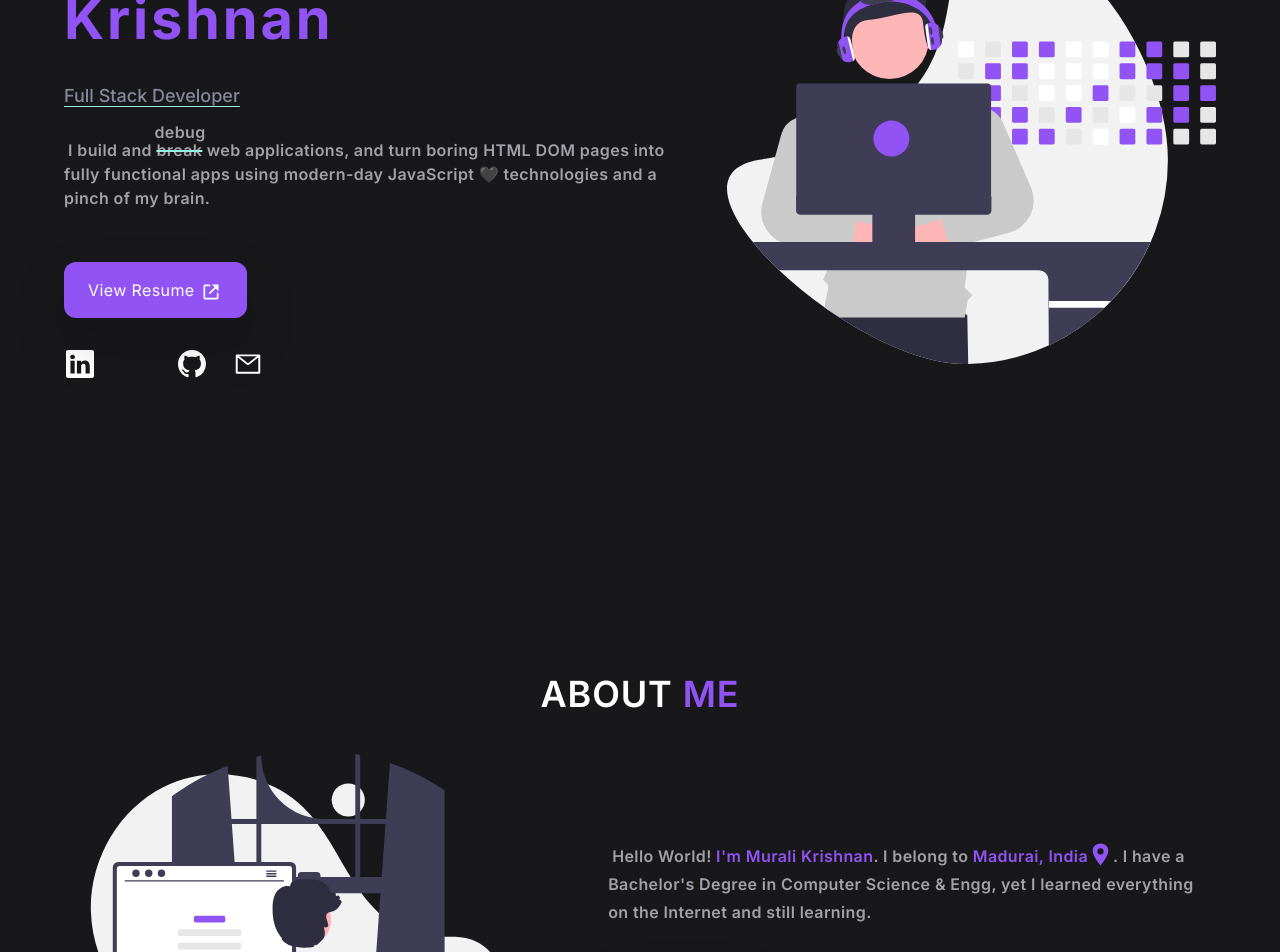
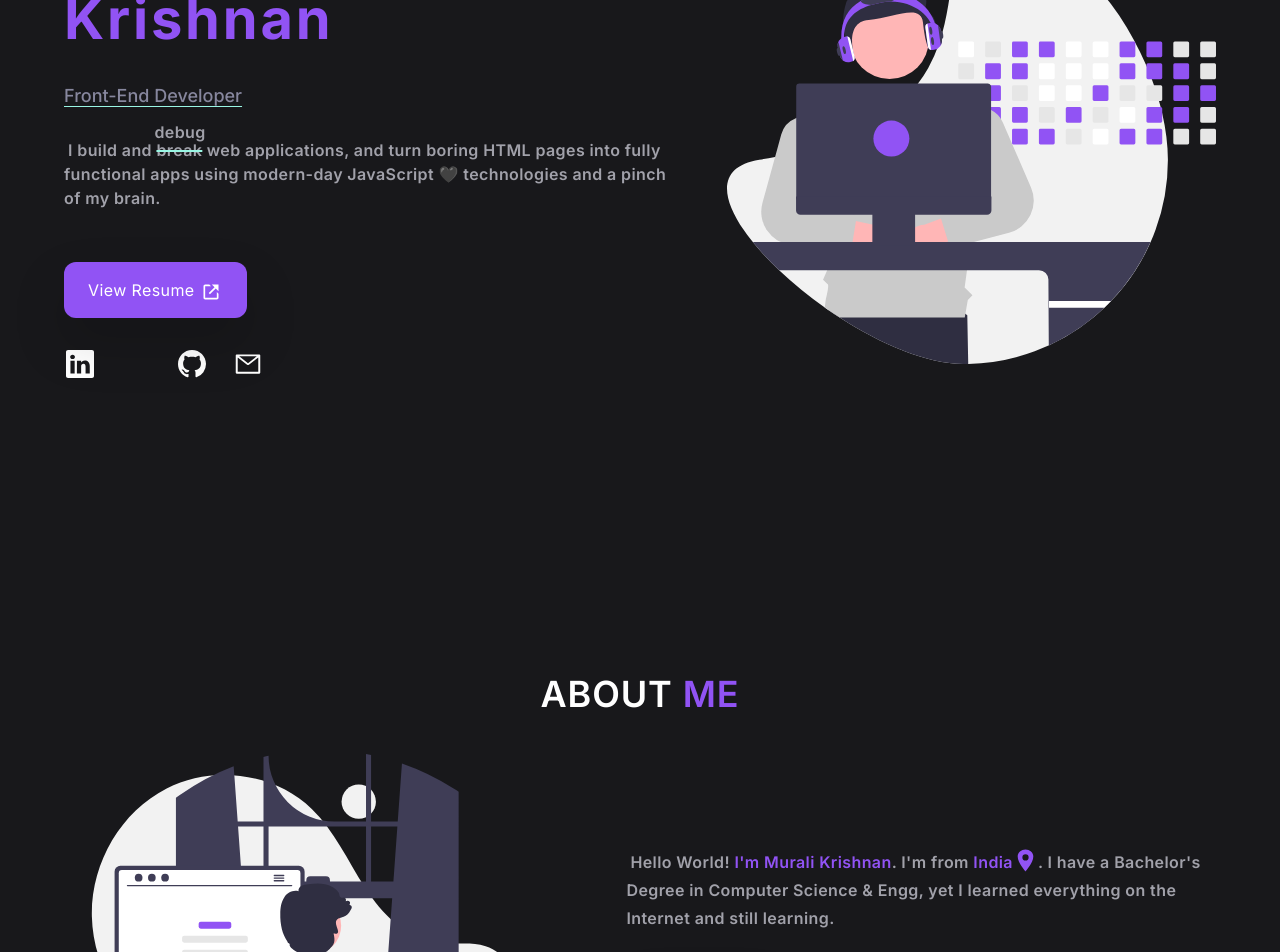
Before and after one commit to krish-98/muralikrishnan-portfolio, a React (Vite) app: page / in a window 1280 px wide. Shown: the part 280-1232 px from the top of the page. Built offline with nearby package versions, Linux system fonts and the light colour scheme; some icons are missing.

Commit message:
updated resume link

```diff
--- a/package.json
+++ b/package.json
@@ -10,7 +10,7 @@
     "preview": "vite preview"
   },
   "dependencies": {
-    "@emailjs/browser": "^3.11.0",
+    "@emailjs/browser": "^4.3.3",
     "formik": "^2.4.5",
     "react": "^18.2.0",
     "react-dom": "^18.2.0",
--- a/src/components/About.jsx
+++ b/src/components/About.jsx
@@ -22,19 +22,19 @@ const About = () => {
           <div className="flex flex-col items-center self-center lg:items-start">
             <p className="text-sm text-center tracking-wide leading-6 font-semibold mb-6 lg:text-base lg:leading-7 lg:text-left lg:indent-1 dark:text-zinc-400">
               Hello World!{' '}
-              <span className="text-primary">I&apos;m Murali Krishnan</span>. I
-              belong to{' '}
+              <span className="text-primary">I&apos;m Murali Krishnan</span>.
+              I&apos;m from{' '}
               <a
-                href="https://goo.gl/maps/yZVDbc6rWJFkypMEA"
+                href="https://maps.app.goo.gl/Q85heuuiHVHv5Rgf9"
                 target="_blank"
                 rel="noreferrer"
-                className="text-primary"
+                className="text-primary hover:underline"
               >
-                Madurai, India
+                India
                 <IoLocationSharp size={25} className="inline align-top" />
               </a>
-              . I have a Bachelor's Degree in Computer Science & Engg, yet I
-              learned everything on the Internet and still learning.
+              . I have a Bachelor&apos;s Degree in Computer Science & Engg, yet
+              I learned everything on the Internet and still learning.
             </p>
 
             <a
--- a/src/components/Contact.jsx
+++ b/src/components/Contact.jsx
@@ -3,28 +3,26 @@ import emailjs from '@emailjs/browser'
 import { RiMailSendLine } from 'react-icons/ri'
 
 const Contact = () => {
-  const [sendMsg, setSendMsg] = useState('')
+  const [sendMsg, setSendMsg] = useState(null)
   const formRef = useRef()
 
-  const handleForm = (e) => {
+  const handleEmail = (e) => {
     e.preventDefault()
 
     emailjs
-      .sendForm(
-        'service_iz1xi0h',
-        'template_fdqjlle',
-        formRef.current,
-        'ePt-fCck01QMroed-'
-      )
+      .sendForm('service_iz1xi0h', 'template_fdqjlle', formRef.current, {
+        publicKey: 'ePt-fCck01QMroed-',
+      })
       .then(
         (result) => {
-          setSendMsg('Message Sent')
+          setSendMsg('Message Sent ✅')
+          formRef.current.reset()
           console.log(result.text)
           setTimeout(() => setSendMsg(''), 3000)
         },
         (error) => {
-          setSendMsg("Message didn't delivery")
-          console.log(error.text)
+          setSendMsg("Message didn't delivery ❌")
+          console.log(error)
           setTimeout(() => setSendMsg(''), 3000)
         }
       )
@@ -38,20 +36,25 @@ const Contact = () => {
 
       <form
         ref={formRef}
-        onSubmit={handleForm}
+        onSubmit={handleEmail}
         className="flex flex-col items-center gap-5 w-full my-7 md:w-[70%] lg:w-[50%]"
       >
-        {/* <input
+        {sendMsg && (
+          <p className="bg-primary text-white w-fit py-1 px-2 rounded-lg">
+            {sendMsg}
+          </p>
+        )}
+        <input
           className="w-full border border-primary px-4 py-3 rounded-lg outline-none placeholder:text-sm focus:shadow-md focus:shadow-primary"
           type="text"
+          name="from_name"
           placeholder="Enter your name"
           required
-        /> */}
-        {sendMsg.length > 0 && <p>{sendMsg}</p>}
+        />
         <input
           className="w-full border border-primary px-4 py-3 rounded-lg outline-none placeholder:text-sm focus:shadow-md focus:shadow-primary"
           type="email"
-          name="from_name"
+          name="from_email"
           placeholder="Enter email address"
           required
         />
@@ -63,8 +66,11 @@ const Contact = () => {
         ></textarea>
 
         <button
-          className="bg-primary text-white p-4 rounded-2xl flex items-center justify-center gap-1 hover:shadow-lg hover:shadow-primary hover:text-lightBlack hover:bg-white hover:ring-2 hover:ring-primary transition ease-in-out duration-500 lg:self-end lg:w-[40%]"
+          className={`bg-primary text-white p-4 rounded-2xl flex items-center justify-center gap-1 hover:shadow-lg hover:shadow-primary hover:text-lightBlack hover:bg-white hover:ring-2 hover:ring-primary transition ease-in-out duration-500 lg:self-end lg:w-[40%] ${
+            sendMsg && 'disabled:opacity-75 hover:cursor-not-allowed'
+          }`}
           type="submit"
+          disabled={sendMsg}
         >
           Send Message
           <RiMailSendLine className="w-7 h-5" />
--- a/src/components/Hero.jsx
+++ b/src/components/Hero.jsx
@@ -3,8 +3,19 @@ import { BiLinkExternal } from 'react-icons/bi'
 import { AiOutlineMail } from 'react-icons/ai'
 import { FaXTwitter } from 'react-icons/fa6'
 import { BsLinkedin, BsGithub } from 'react-icons/bs'
+import { useState } from 'react'
 
 const Hero = () => {
+  const [role, setRole] = useState('Front-End Developer')
+
+  const handleMouseEnter = () => {
+    setRole('Full Stack Developer')
+  }
+
+  const handleMouseLeave = () => {
+    setRole('Front-End Developer')
+  }
+
   return (
     <section
       id="home"
@@ -16,8 +27,12 @@ const Hero = () => {
           <span className="font-bold text-primary"> Murali Krishnan</span>
         </h1>
 
-        <p className="font-medium text-textGray underline underline-offset-4 decoration-primary md:text-lg dark:decoration-teal-200">
-          Full Stack Developer
+        <p
+          onMouseEnter={handleMouseEnter}
+          onMouseLeave={handleMouseLeave}
+          className="font-medium text-textGray underline underline-offset-4 decoration-primary md:text-lg dark:decoration-teal-200  transition-all duration-500 ease-in-out"
+        >
+          {role}
         </p>
 
         <p className="text-sm leading-6 font-semibold tracking-wide md:w-[70%] lg:text-base lg:indent-1 lg:w-[93%] dark:text-zinc-400">
@@ -30,13 +45,13 @@ const Hero = () => {
               debug
             </span>
           </span>{' '}
-          web applications, and turn boring HTML DOM pages into fully functional
+          web applications, and turn boring HTML pages into fully functional
           apps using modern-day JavaScript 🖤 technologies and a pinch of my
           brain.
         </p>
 
         <a
-          href="https://drive.google.com/file/d/1M-WemcWwsdlyny8oqrBCG34g8SNVk37E/view?usp=sharing"
+          href="https://drive.google.com/file/d/1TVajzNTNuNFU4nXum-FAOmbKedQYofLK/view?usp=sharing"
           target="_blank"
           rel="noreferrer"
           className="bg-primary text-white px-6 py-4 tracking-wide rounded-xl lg:mt-6 drop-shadow-2xl hover:text-lightBlack hover:bg-white hover:ring-2 hover:ring-primary transition ease-in-out duration-500 hover:shadow-lg hover:shadow-primary"
```
Also changed, not shown: 1 other file (tests, documents, lock files or other folders).
